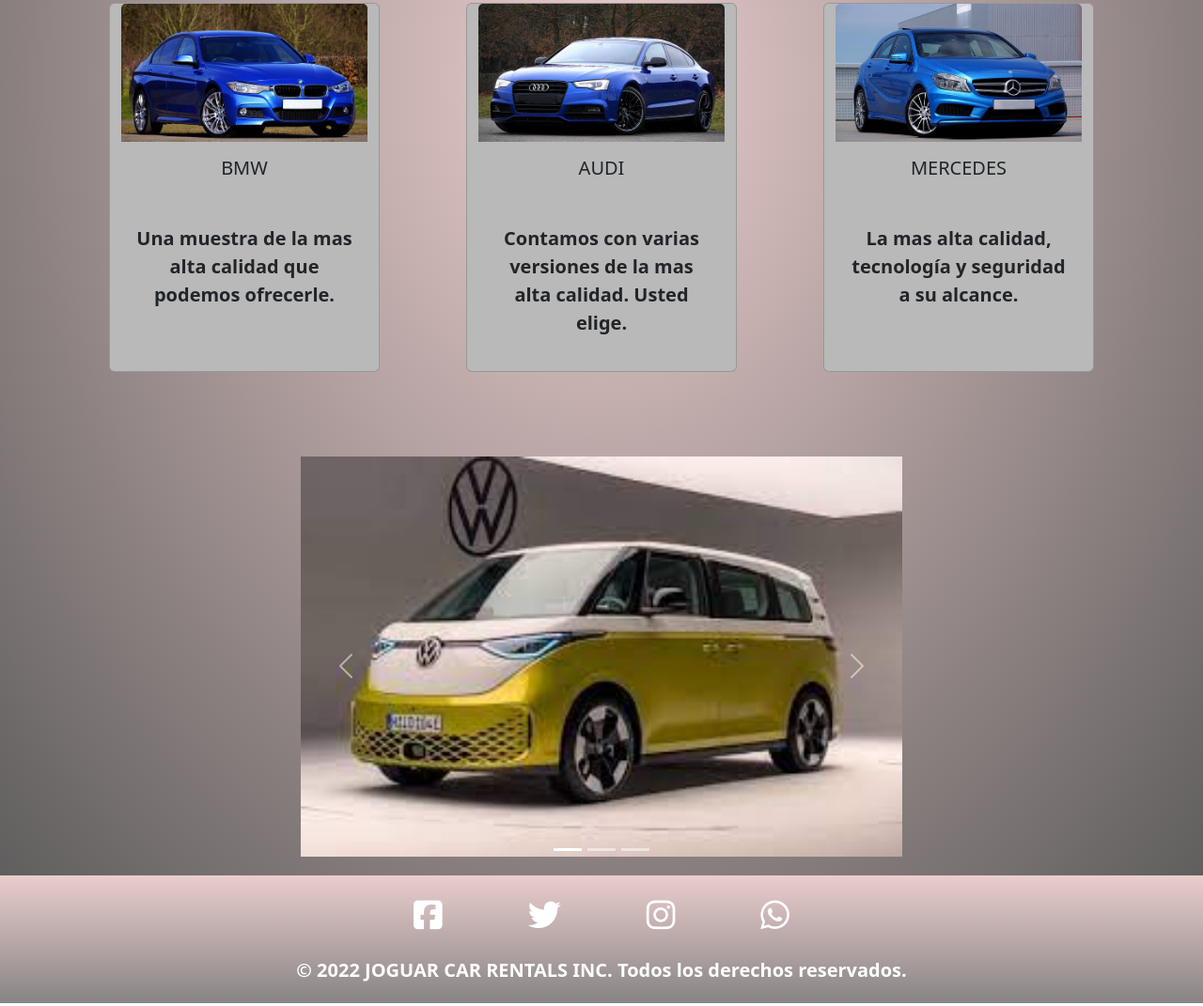
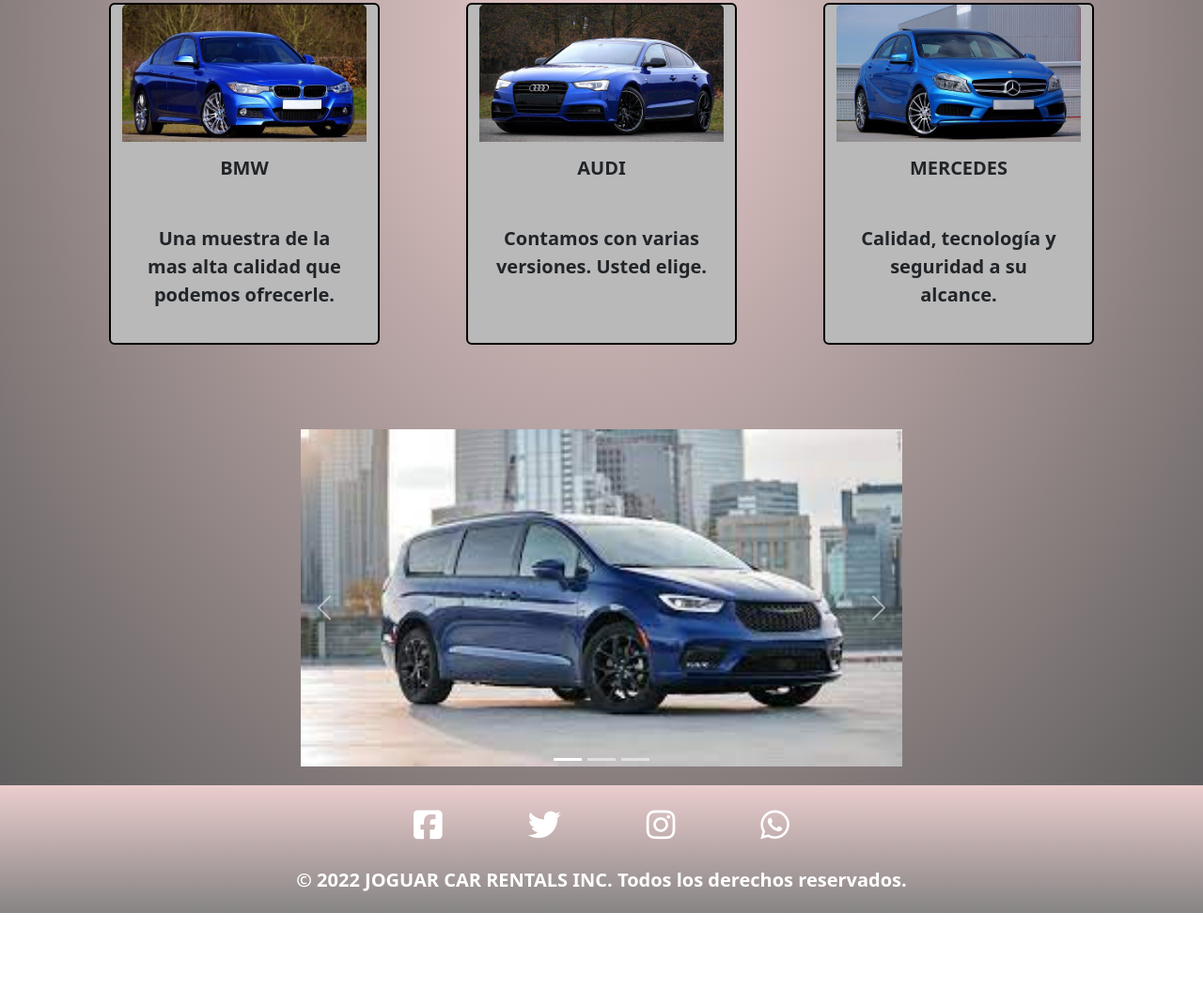
Before and after one commit to joguar27/j-arruda-p-final-a-031022, a plain HTML site: page pages/coches.html in a window 1280 px wide. Shown: the part 857-1928 px from the top of the page at 94% size. After the commit the page ends 1845 px from the top, so only its background shows below. Drawn offline with nearby package versions, Linux system fonts and the light colour scheme.

Commit message:
Cambié img carousel coches

```diff
--- a/css/style.css
+++ b/css/style.css
@@ -146,7 +146,11 @@
   padding-top: 30px;
   padding-bottom: 30px; }
 
+.card-title {
+  font-weight: bold; }
+
 .card {
+  border: black solid 2px;
   margin-top: 10px;
   margin-bottom: 10px;
   background-color: #b9b9b9; }
@@ -167,6 +171,12 @@
 .btn:hover {
   background-color: #a4649d;
   color: white; }
+
+.carousel-control-prev {
+  width: 50px; }
+
+.carousel-control-next {
+  width: 50px; }
 
 .carousel-inner {
   width: 50vw;
--- a/pages/coches.html
+++ b/pages/coches.html
@@ -111,8 +111,7 @@
             <div class="card-body">
               <h5 class="card-title">AUDI</h5>
               <p class="card-text">
-                Contamos con varias versiones de la mas alta calidad. Usted
-                elige.
+                Contamos con varias versiones. Usted elige.
               </p>
               <!-- <a href="#" class="btn color-boton">Ver más</a> -->
             </div>
@@ -126,7 +125,7 @@
             <div class="card-body">
               <h5 class="card-title">MERCEDES</h5>
               <p class="card-text">
-                La mas alta calidad, tecnología y seguridad a su alcance.
+                Calidad, tecnología y seguridad a su alcance.
               </p>
               <!-- <a href="#" class="btn color-boton">Ver más</a> -->
             </div>
@@ -165,23 +164,23 @@
         <div class="carousel-inner">
           <div class="carousel-item active">
             <img
-              src="../assets/fotos/minivan-22.jpg"
+              src="../assets/fotos/minivan-azul.jpg"
               class="d-block w-100"
-              alt="minivan22"
+              alt="minivan azul"
             />
           </div>
           <div class="carousel-item">
             <img
-              src="../assets/fotos/minivan-44.jpg"
+              src="../assets/fotos/minivan-ceniza.jpg"
               class="d-block w-100"
-              alt="minivan44"
+              alt="minivan ceniza"
             />
           </div>
           <div class="carousel-item">
             <img
-              src="../assets/fotos/minivan-55.jpg"
+              src="../assets/fotos/minivan-marron.jpg"
               class="d-block w-100"
-              alt="minivan55"
+              alt="minivan marron"
             />
           </div>
         </div>
@@ -212,7 +211,8 @@
 
       <!-- <button class="btn-carousel">VER MAS</button> -->
     </main>
-    <!-- Footer -->
+    <!-- Cierre de main -->
+    <!-- Inicio de footer -->
 
     <footer class="footer">
       <ul>
@@ -237,6 +237,7 @@
       </ul>
       <p>&copy; 2022 JOGUAR CAR RENTALS INC. Todos los derechos reservados.</p>
     </footer>
+    <!-- Cierre de footer -->
     <script
       src="https://cdn.jsdelivr.net/npm/bootstrap@5.2.0/dist/js/bootstrap.bundle.min.js"
       integrity="sha384-A3rJD856KowSb7dwlZdYEkO39Gagi7vIsF0jrRAoQmDKKtQBHUuLZ9AsSv4jD4Xa"
--- a/scss/secciones/_coches.scss
+++ b/scss/secciones/_coches.scss
@@ -56,11 +56,16 @@
   padding-bottom: 30px;
 }
 
+.card-title {
+  font-weight: bold;
+}
+
 .card {
+  border: black solid 2px;
   margin-top: 10px;
   margin-bottom: 10px;
   background-color: rgb(185, 185, 185);
-  &:hover{
+  &:hover {
     transform: scale(1.1);
   }
   // transform: scale(1.15);
@@ -70,9 +75,7 @@
   font-size: 20px;
 }
 
-.container
-
-.color-boton {
+.container .color-boton {
   background-color: rgb(140, 96, 180);
   color: white;
 }
@@ -92,6 +95,46 @@
 //   width: 90vw;
 //   align-content: space-around;
 // }
+
+// .carousel-item.active img{
+//   width: 20vw;
+//   height: 30vh;
+//   align-content: center;
+// }
+
+// .carousel-slide d-block{
+//   align-content: center;
+// border: 25px;
+// width: 30vw;
+
+// .d-block{
+//   width: 100px;
+//   height: 200px;
+// }
+
+.carousel-item{
+  // margin: 15px;
+  // align-content: center;
+}
+
+.img d-block{
+  // margin-left: 400px;
+  // align-content: center;
+}
+
+.carousel-inner img{
+  // width: 200vw;
+
+}
+
+.carousel-control-prev{
+  // color: black;
+  width: 50px;
+}
+
+.carousel-control-next{
+width: 50px;
+}
 
 .carousel-inner {
   width: 50vw;
```
Also changed, not shown: assets/fotos/minivan-azul.jpg (added), assets/fotos/minivan-ceniza.jpg (added), assets/fotos/minivan-marron.jpg (added).
